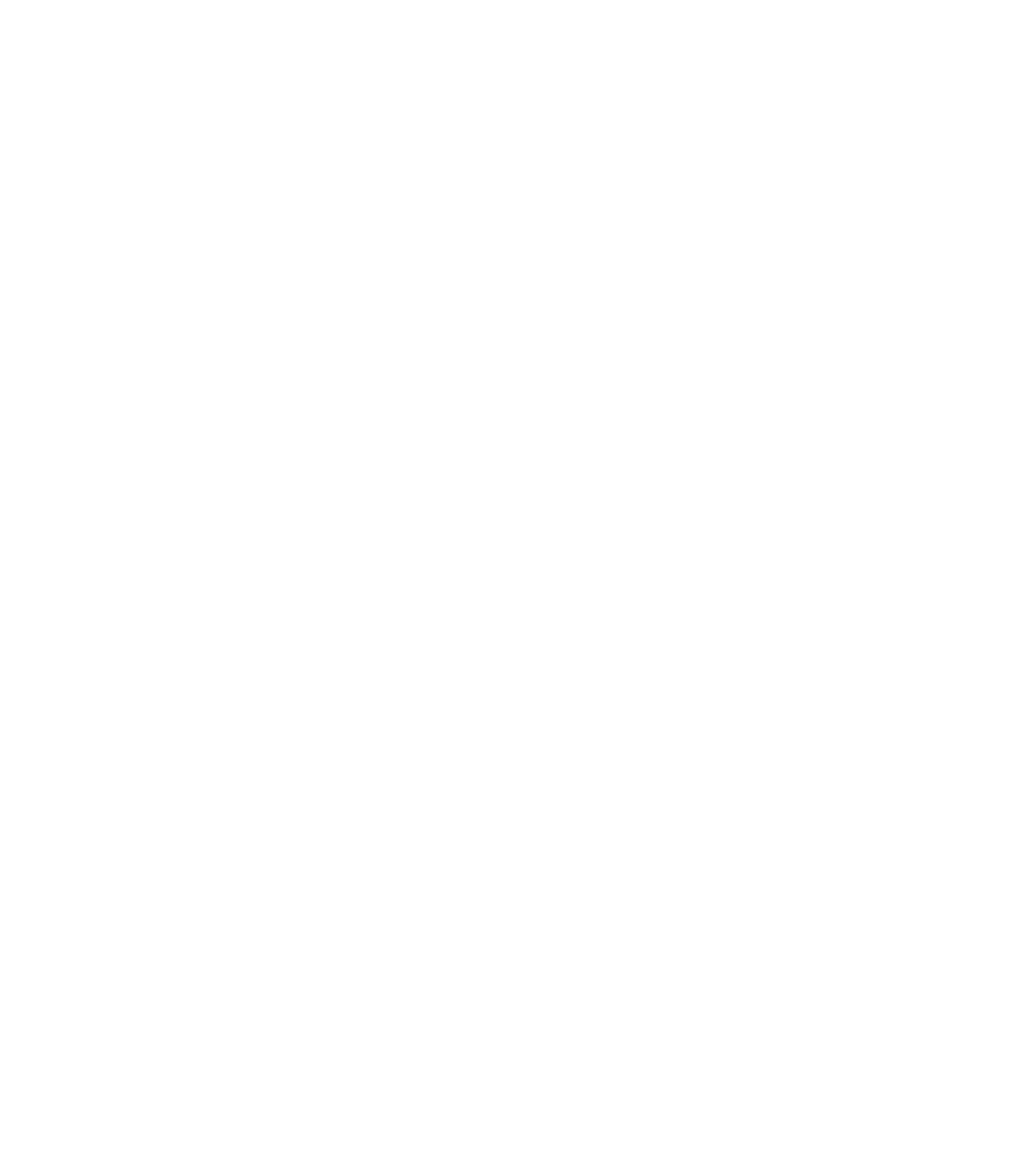
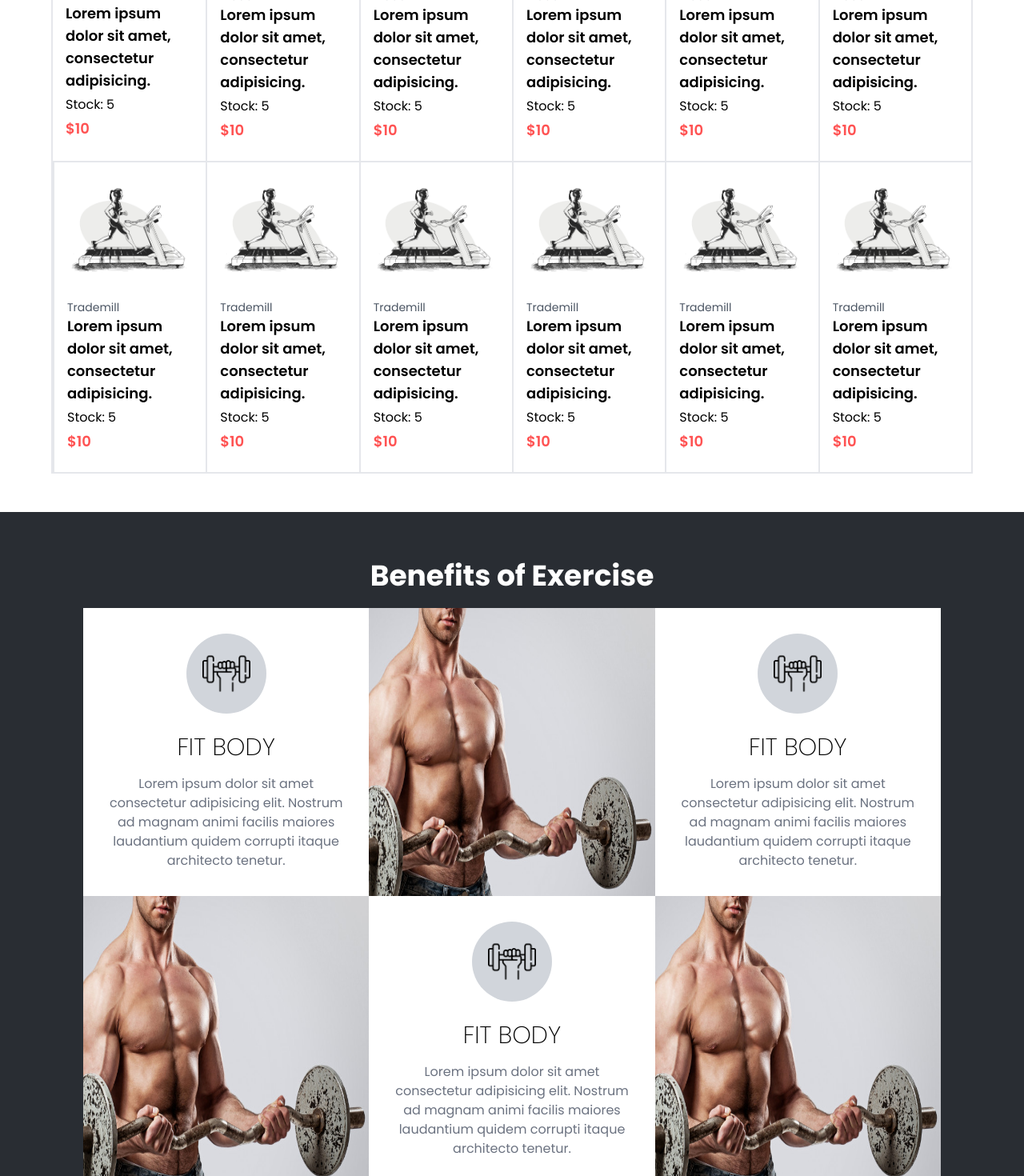
Before and after one commit to thdihan/ph-fitness-shop, a React (Vite) app: page / in a window 1280 px wide. Shown: the part 1280-2750 px from the top of the page at 80% size. Before the commit the page ends 993 px from the top, so only its background shows below. Built offline with nearby package versions, Linux system fonts and the light colour scheme.

Commit message:
Featured Product and blog section done

```diff
--- /dev/null
+++ b/src/components/Blogs/Benefits.tsx
@@ -0,0 +1,68 @@
+import dumbeell from "../../assets/dumbbell.png";
+import benefit1 from "../../assets/benefit1.jpg";
+const Benefits = () => {
+    return (
+        <div className="bg-[#292D33] p-10">
+            <div className="py-5">
+                <h2 className="text-center font-bold text-white text-4xl">
+                    Benefits of Exercise
+                </h2>
+            </div>
+            <div className="px-16 grid lg:grid-cols-3 md:grid-cols-2 grid-cols-1">
+                <div className="bg-white p-8 flex justify-center items-center flex-col space-y-6 min-h-[300px]">
+                    <div className="flex justify-center bg-gray-300 w-[100px] p-5 rounded-full">
+                        <img src={dumbeell} alt="" />
+                    </div>
+                    <div className="text-center space-y-4">
+                        <h1 className="font-extralight text-3xl">FIT BODY</h1>
+                        <p className="text-gray-500">
+                            Lorem ipsum dolor sit amet consectetur adipisicing
+                            elit. Nostrum ad magnam animi facilis maiores
+                            laudantium quidem corrupti itaque architecto
+                            tenetur.
+                        </p>
+                    </div>
+                </div>
+                <div className="">
+                    <img src={benefit1} alt="" className="w-full h-full" />
+                </div>
+                <div className="bg-white p-8 flex justify-center items-center flex-col space-y-6 min-h-[300px]">
+                    <div className="flex justify-center bg-gray-300 w-[100px] p-5 rounded-full">
+                        <img src={dumbeell} alt="" />
+                    </div>
+                    <div className="text-center space-y-4">
+                        <h1 className="font-extralight text-3xl">FIT BODY</h1>
+                        <p className="text-gray-500">
+                            Lorem ipsum dolor sit amet consectetur adipisicing
+                            elit. Nostrum ad magnam animi facilis maiores
+                            laudantium quidem corrupti itaque architecto
+                            tenetur.
+                        </p>
+                    </div>
+                </div>
+                <div className="">
+                    <img src={benefit1} alt="" className="w-full h-full" />
+                </div>
+                <div className="bg-white p-8 flex justify-center items-center flex-col space-y-6 min-h-[300px]">
+                    <div className="flex justify-center bg-gray-300 w-[100px] p-5 rounded-full">
+                        <img src={dumbeell} alt="" />
+                    </div>
+                    <div className="text-center space-y-4">
+                        <h1 className="font-extralight text-3xl">FIT BODY</h1>
+                        <p className="text-gray-500">
+                            Lorem ipsum dolor sit amet consectetur adipisicing
+                            elit. Nostrum ad magnam animi facilis maiores
+                            laudantium quidem corrupti itaque architecto
+                            tenetur.
+                        </p>
+                    </div>
+                </div>
+                <div className="">
+                    <img src={benefit1} alt="" className="w-full h-full" />
+                </div>
+            </div>
+        </div>
+    );
+};
+
+export default Benefits;
--- a/src/components/Navbar/Navbar.tsx
+++ b/src/components/Navbar/Navbar.tsx
@@ -5,7 +5,7 @@
 const Navbar = () => {
     return (
         <div className="bg-white">
-            <div className="flex justify-between items-center py-4 border-b-2 border-grey-300 px-16">
+            <div className="flex justify-between items-center py-6 border-b-2 border-grey-300 px-16">
                 <Logo />
                 <Header />
             </div>
--- /dev/null
+++ b/src/components/Products/FeaturedProducts.tsx
@@ -0,0 +1,30 @@
+import { Link } from "react-router-dom";
+import ProductCard from "./ProductCard";
+
+const FeaturedProducts = () => {
+    return (
+        <div className="px-16 py-6">
+            <div className="flex justify-between items-center">
+                <h2 className="text-2xl font-semibold">Featured Product</h2>
+                <Link to="/">All Products</Link>
+            </div>
+
+            <div className="my-6 grid grid-cols-1 md:grid-cols-3 lg:grid-cols-6 border-2 border-grey-100 md:divide-x-2 divide-y-2 ">
+                <ProductCard />
+                <ProductCard />
+                <ProductCard />
+                <ProductCard />
+                <ProductCard />
+                <ProductCard />
+                <ProductCard />
+                <ProductCard />
+                <ProductCard />
+                <ProductCard />
+                <ProductCard />
+                <ProductCard />
+            </div>
+        </div>
+    );
+};
+
+export default FeaturedProducts;
--- /dev/null
+++ b/src/components/Products/ProductCard.tsx
@@ -0,0 +1,24 @@
+import { Link } from "react-router-dom";
+import trademill from "../../assets/trademill.jpg";
+const ProductCard = () => {
+    return (
+        <div className="bg-white px-4 py-6 min-h-[300px] space-y-8 ">
+            <div className="flex justify-center">
+                <img src={trademill} alt="" className="w-[150px]" />
+            </div>
+
+            <div className="space-y-1">
+                <p className="text-sm text-gray-600">Trademill</p>
+                <Link to="">
+                    <h2 className="text-lg font-semibold text-left hover:text-[#FF5252] transition-all duration-300">
+                        Lorem ipsum dolor sit amet, consectetur adipisicing.
+                    </h2>
+                </Link>
+                <p>Stock: 5</p>
+                <p className="text-lg text-[#FF5252] font-semibold">$10</p>
+            </div>
+        </div>
+    );
+};
+
+export default ProductCard;
--- a/src/pages/Home.tsx
+++ b/src/pages/Home.tsx
@@ -1,9 +1,13 @@
+import Benefits from "../components/Blogs/Benefits";
 import Hero from "../components/Hero/Hero";
+import FeaturedProducts from "../components/Products/FeaturedProducts";
 
 const Home = () => {
     return (
         <div className="">
             <Hero />
+            <FeaturedProducts />
+            <Benefits />
         </div>
     );
 };
```
Also changed, not shown: src/assets/benefit1.jpg (added), src/assets/dumbbell.png (added).
